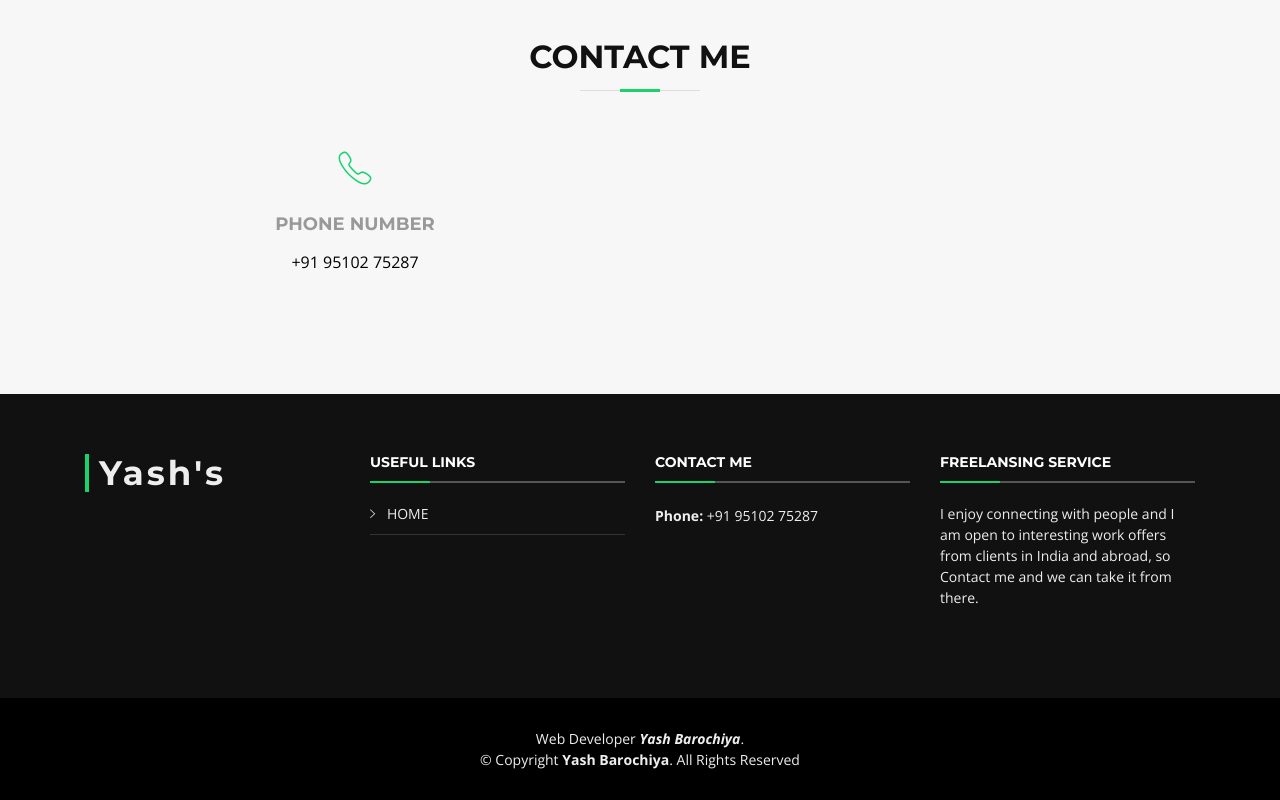
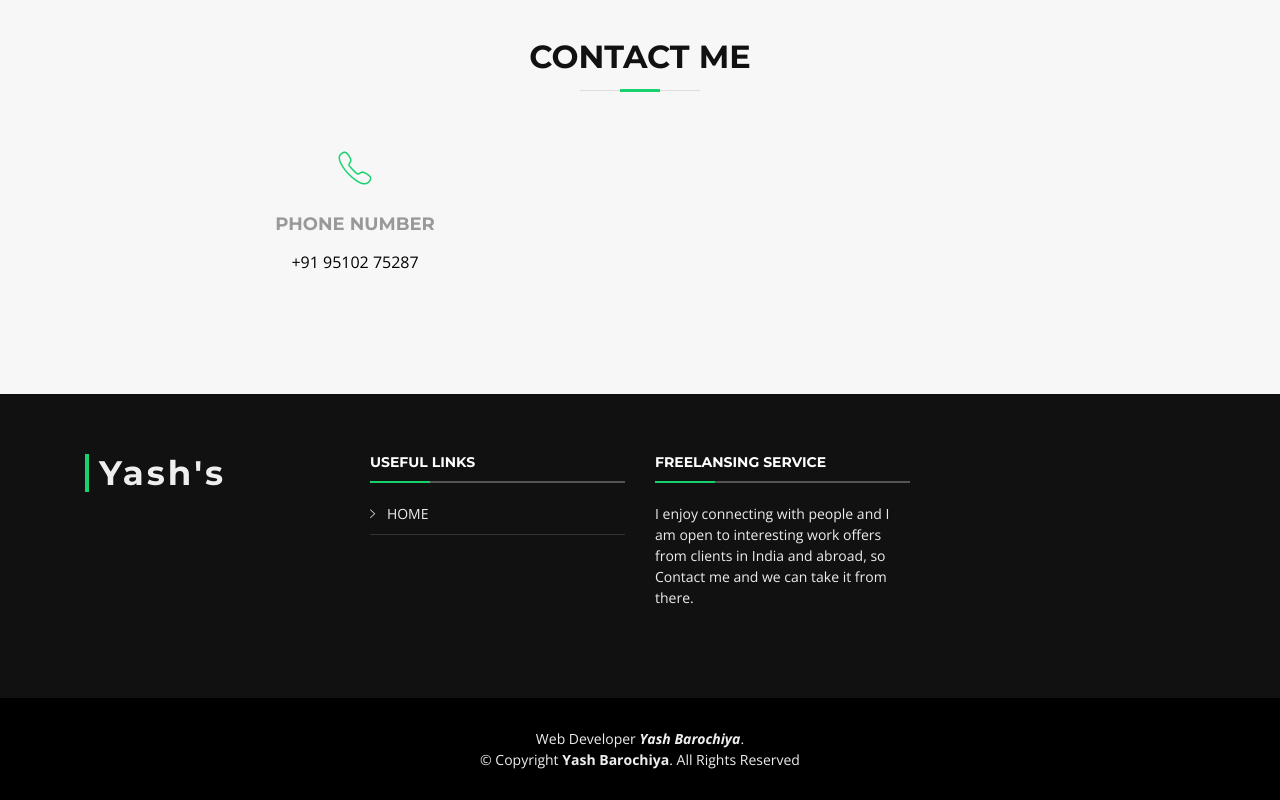
Before and after one commit to Yashkumerbarochiya/Portfolio, a plain HTML site: page index.html in a window 1280 px wide. Shown: the part 3742-4542 px from the top of the page. Drawn offline with nearby package versions, Linux system fonts and the light colour scheme; files whose address does not match are found by name.

Commit message:
Update index.html

```diff
--- a/index.html
+++ b/index.html
@@ -474,21 +474,6 @@
             </ul>
           </div>
 
-          <div class="col-lg-3 col-md-6 footer-contact">
-            <h4>Contact Me</h4>
-            <p>
-
-              <strong>Phone:</strong> +91 95102 75287<br>
-
-            </p>
-
-            <div class="social-links">
-              <!-- <a href="#" class="instagram"><i class="fa fa-instagram"></i></a> -->
-              <!-- <a href="#" class="instagram"><i class="fa fa-link"></i></a> -->
-
-            </div>
-
-          </div>
 
           <div class="col-lg-3 col-md-6 footer-newsletter">
             <h4>Freelansing Service</h4>
```
